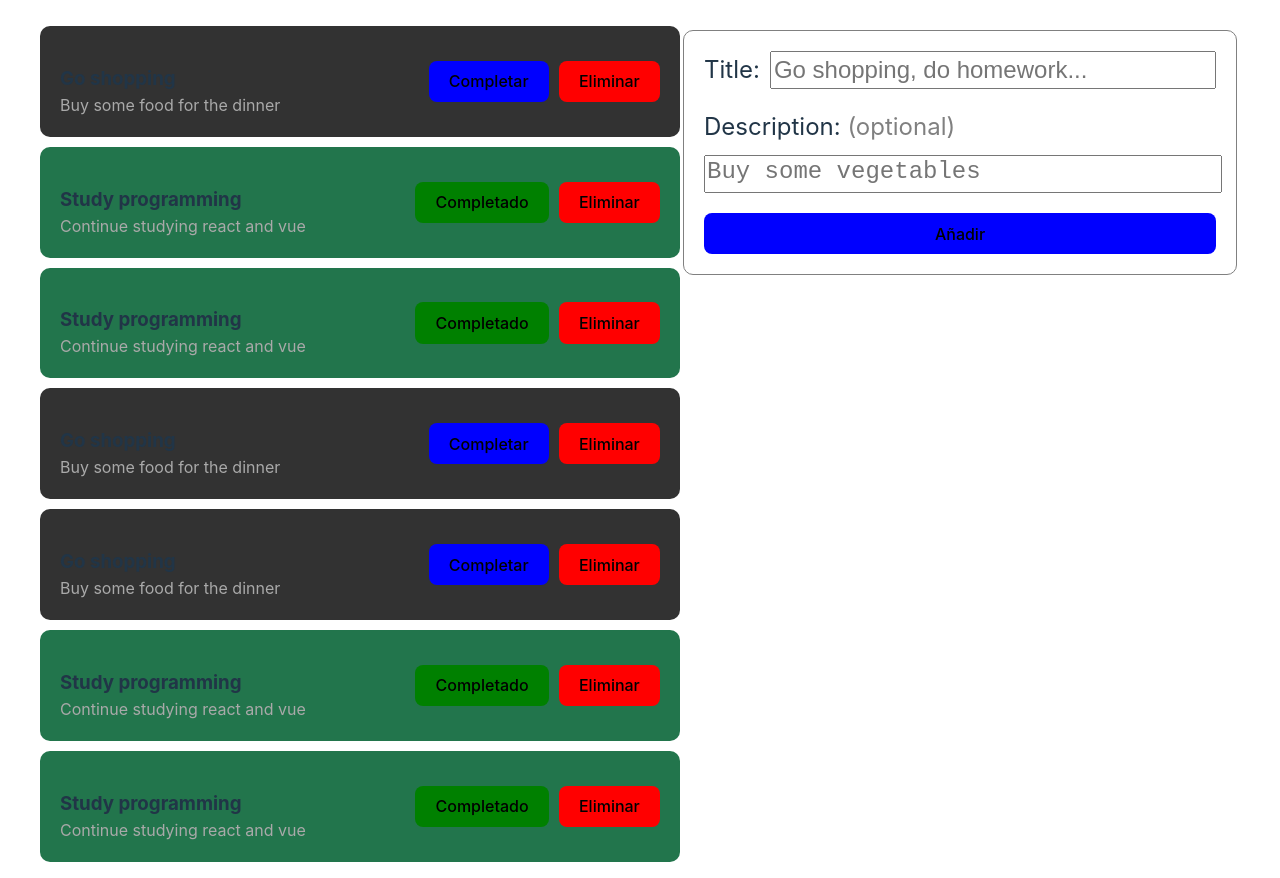
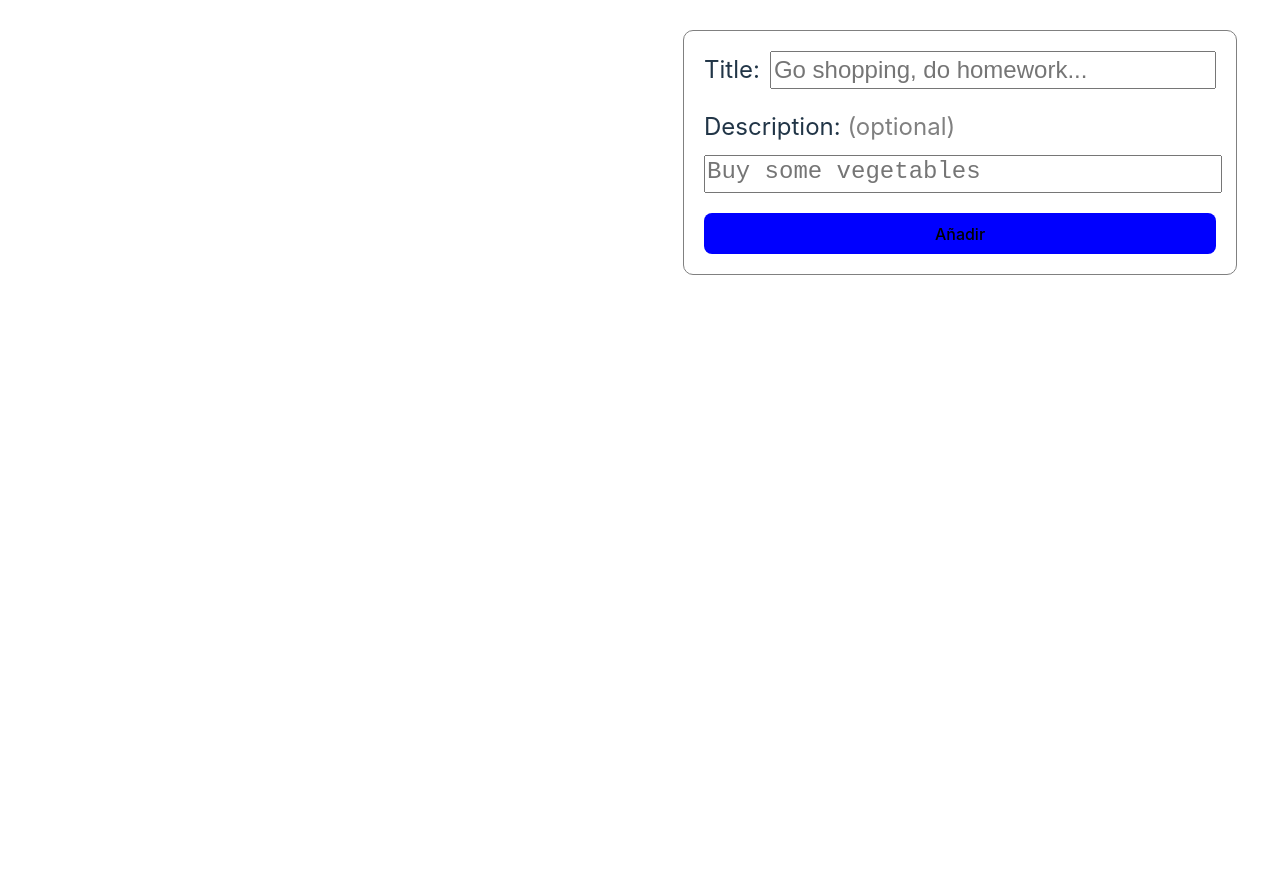
Before and after one commit to marcos-padilla/todo-list-react, a React (Vite) app: page / in a window 1280 px wide. After the commit the page ends 800 px from the top, so only its background shows below. Built offline with nearby package versions, Linux system fonts and the light colour scheme.

Commit message:
Added delete and complete operations

```diff
--- a/src/components/Todo.jsx
+++ b/src/components/Todo.jsx
@@ -1,4 +1,22 @@
+import { useTodos } from '../context/TodosProvider'
+
 export default function Todo({ todo }) {
+	const { dispatch } = useTodos()
+
+	const handleCompleted = () => {
+		dispatch({
+			type: 'toggle',
+			id: todo.id,
+		})
+	}
+
+	const handleDelete = () => {
+		dispatch({
+			type: 'delete',
+			id: todo.id,
+		})
+	}
+
 	return (
 		<li
 			style={{
@@ -24,6 +42,7 @@ export default function Todo({ todo }) {
 					style={{
 						backgroundColor: todo.completed ? 'green' : 'blue',
 					}}
+					onClick={handleCompleted}
 				>
 					{todo.completed ? 'Completado' : 'Completar'}
 				</button>
@@ -31,6 +50,7 @@ export default function Todo({ todo }) {
 					style={{
 						backgroundColor: 'red',
 					}}
+					onClick={handleDelete}
 				>
 					Eliminar
 				</button>
--- a/src/components/TodoList.jsx
+++ b/src/components/TodoList.jsx
@@ -1,50 +1,8 @@
+import { useTodos } from '../context/TodosProvider'
 import Todo from './Todo'
 
 export default function TodoList() {
-	const temporalTodos = [
-		{
-			id: 1,
-			todo: 'Go shopping',
-			description: 'Buy some food for the dinner',
-			completed: false,
-		},
-		{
-			id: 2,
-			todo: 'Study programming',
-			description: 'Continue studying react and vue',
-			completed: true,
-		},
-		{
-			id: 3,
-			todo: 'Study programming',
-			description: 'Continue studying react and vue',
-			completed: true,
-		},
-		{
-			id: 4,
-			todo: 'Go shopping',
-			description: 'Buy some food for the dinner',
-			completed: false,
-		},
-		{
-			id: 5,
-			todo: 'Go shopping',
-			description: 'Buy some food for the dinner',
-			completed: false,
-		},
-		{
-			id: 6,
-			todo: 'Study programming',
-			description: 'Continue studying react and vue',
-			completed: true,
-		},
-		{
-			id: 7,
-			todo: 'Study programming',
-			description: 'Continue studying react and vue',
-			completed: true,
-		},
-	]
+	const { todos } = useTodos()
 
 	return (
 		<div style={{ flex: '1' }}>
@@ -57,7 +15,7 @@ export default function TodoList() {
 					width: '100%',
 				}}
 			>
-				{temporalTodos.map((todo) => {
+				{todos.map((todo) => {
 					return <Todo key={todo.id} todo={todo} />
 				})}
 			</ul>
--- a/src/context/TodosProvider.jsx
+++ b/src/context/TodosProvider.jsx
@@ -18,6 +18,19 @@ function reducer(state, action) {
 					completed: false,
 				},
 			]
+		case 'toggle':
+			return state.map((todo) => {
+				if (todo.id == action.id) {
+					return {
+						...todo,
+						completed: !todo.completed,
+					}
+				} else {
+					return todo
+				}
+			})
+		case 'delete':
+			return state.filter((todo) => todo.id != action.id)
 	}
 }
 
```
